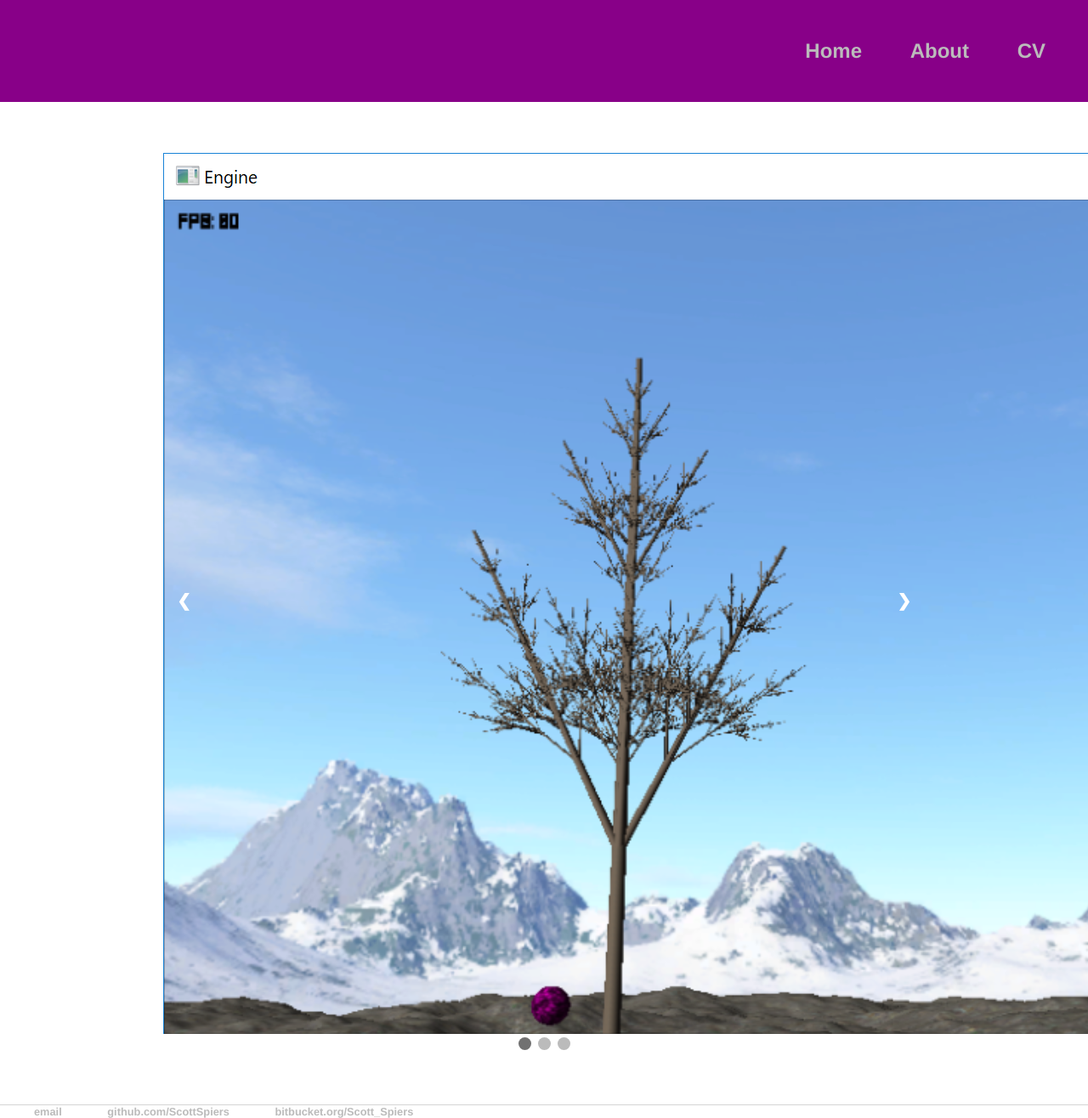
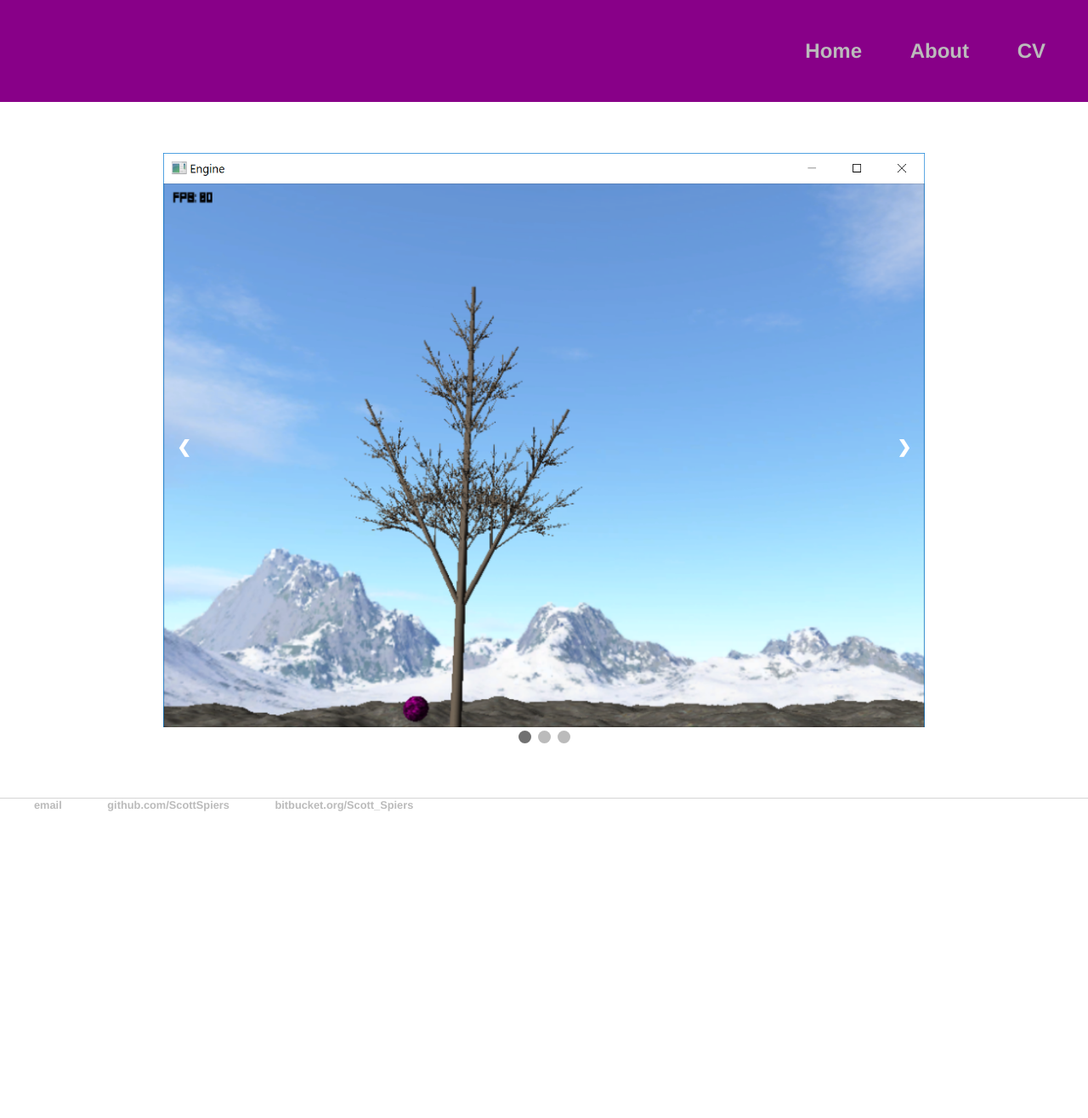
Before and after one commit to ScottSpiers/ScottSpiers.github.io, a Jekyll site: the page built from index.html, in a window 1280 px wide. Shown: the whole page at 85% size. Built offline with Jekyll 4.4.1, drawn with Linux system fonts in a browser that asks for light colours; after the commit the page ends 955 px from its top, so only the background shows below that.

Commit message:
Take three hundred and forty two

```diff
--- a/index.html
+++ b/index.html
@@ -4,15 +4,15 @@ title: Scott Spiers, Portfolio
 ---
 <div class="slideshow-container">
     <div class="fadeSlides">
-        <img src="{{site.url}}/images/LTrees.PNG" style= "margin: auto;"/>
+        <img src="{{site.url}}/images/LTrees.PNG" style= "width: 100%"/>
     </div>
 
     <div class="fadeSlides">
-        <img src="{{site.url}}/images/stochasticTree.PNG" style="margin: auto;"/>
+        <img src="{{site.url}}/images/stochasticTree.PNG" style="width: 100%"/>
     </div>
 
     <div class="fadeSlides">
-        <img src="{{site.url}}/images/DynamicReflection.PNG" style="margin: auto;"/>
+        <img src="{{site.url}}/images/DynamicReflection.PNG" style="width: 100%"/>
     </div>
 
     <a class="prev" onclick="plusSlides(-1)">&#10094;</a>
```
Also changed, not shown: other parts of index.html (+1 -1 lines).
